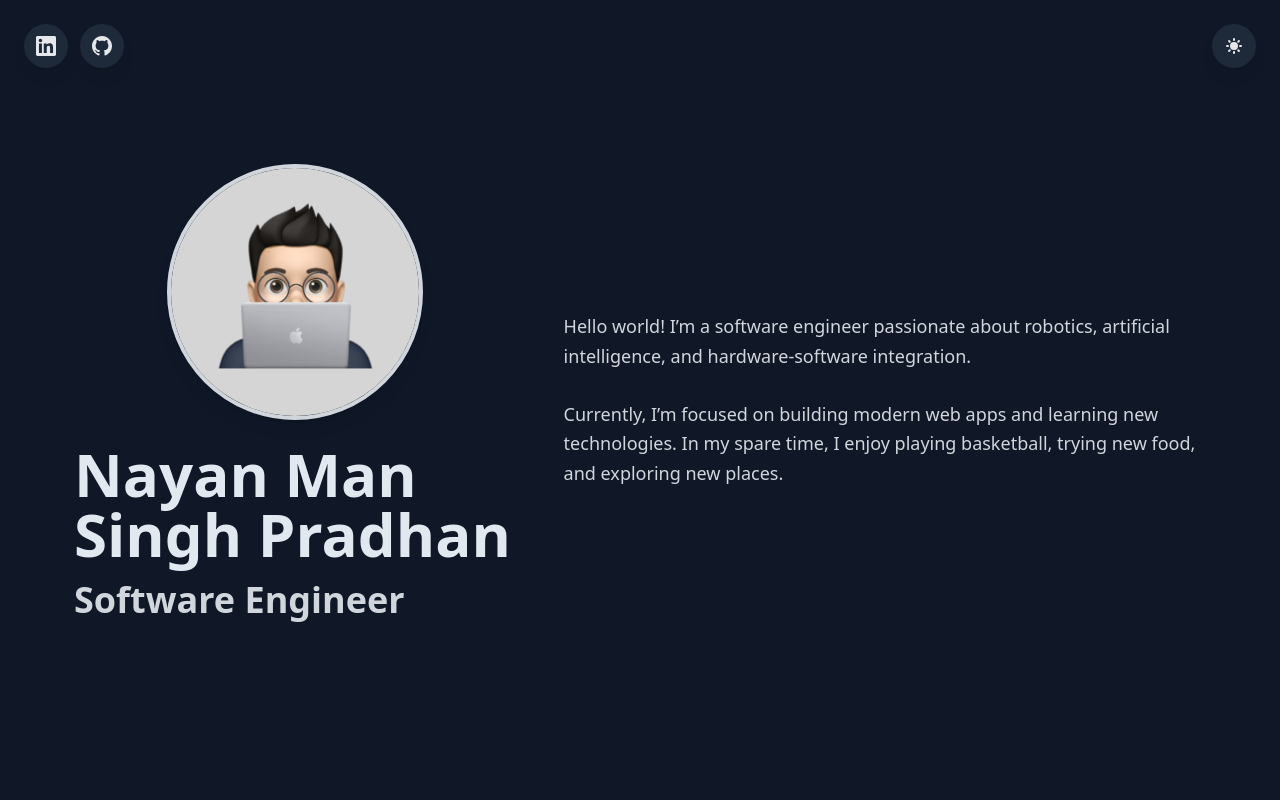
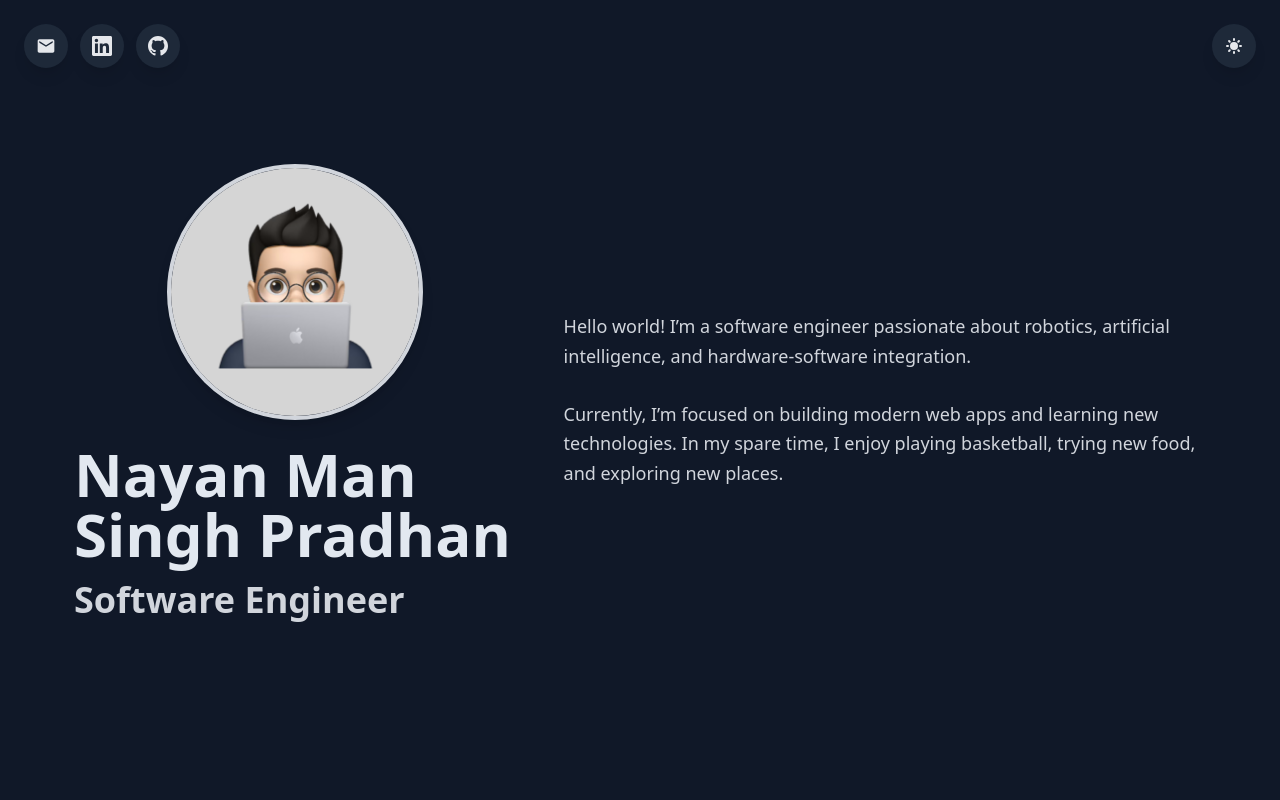
Before and after one commit to nayan-pradhan/personal-portfolio, a React (Vite) app: page / in a window 1280 px wide. Shown: the top 800 px of the page. Built offline with nearby package versions, Linux system fonts and the light colour scheme.

Commit message:
Adding email

```diff
--- a/src/components/SocialLinks.jsx
+++ b/src/components/SocialLinks.jsx
@@ -20,6 +20,20 @@ const SocialLinks = () => {
         return () => window.removeEventListener('scroll', handleScroll);
     }, []);
     const socialLinks = [
+        {
+            name: "Email",
+            url: "mailto:nayan.pradhan@hotmail.com?subject=Portfolio%20Contact%20-%20Let's%20Connect!",
+            icon: (
+                <svg
+                    className="w-5 h-5"
+                    fill="currentColor"
+                    viewBox="0 0 24 24"
+                    xmlns="http://www.w3.org/2000/svg"
+                >
+                    <path d="M20 4H4c-1.1 0-1.99.9-1.99 2L2 18c0 1.1.9 2 2 2h16c1.1 0 2-.9 2-2V6c0-1.1-.9-2-2-2zm0 4l-8 5-8-5V6l8 5 8-5v2z"/>
+                </svg>
+            ),
+        },
         {
             name: "LinkedIn",
             url: "https://www.linkedin.com/in/nayanpradhan/",
```
